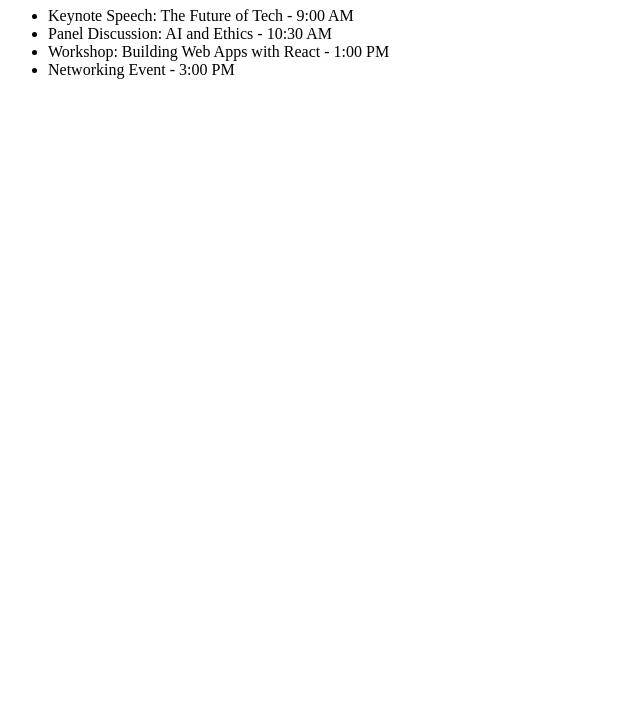
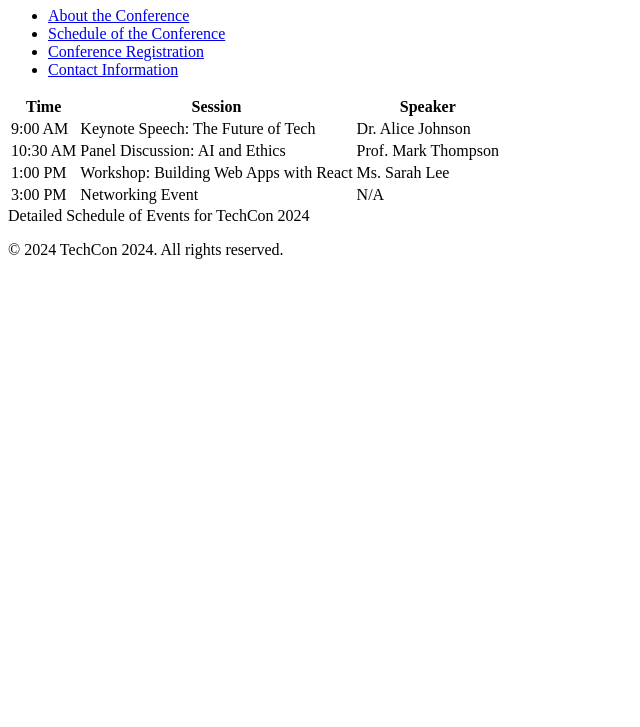
Before and after one commit to Kesde/TechCon_HTML, a plain HTML site: page techcon_website/schedule.html in a window 1280 px wide. Shown: the part 73-800 px from the top of the page, without its empty margins (0-640 px from the left). Drawn offline with Linux system fonts and the light colour scheme.

Commit message:
Update schedule file

```diff
--- a/techcon_website/schedule.html
+++ b/techcon_website/schedule.html
@@ -4,14 +4,50 @@
     <meta charset="UTF-8">
     <meta name="viewport" content="width=device-width, initial-scale=1.0">
     <title>TechCon 2024 Conference Schedule</title>
+     <header>
+        <h1>About TechCon 2024</h1>
+    </header>
+     <nav>
+        <ul>
+            <li><a href="about.html">About the Conference</a></li>
+            <li><a href="schedule.html">Schedule of the Conference</a></li>
+            <li><a href="register.html">Conference Registration</a></li>
+            <li><a href="contact.html">Contact Information</a></li>
+        </ul>
+    </nav>
 </head>
 <body>
-    <h1>Schedule of Events</h1>
-    <ul>
-        <li>Keynote Speech: The Future of Tech - 9:00 AM</li>
-        <li>Panel Discussion: AI and Ethics - 10:30 AM</li>
-        <li>Workshop: Building Web Apps with React - 1:00 PM</li>
-        <li>Networking Event - 3:00 PM</li>
-    </ul>
+    <main>
+        <table>
+            <tr>
+                <th scope="col">Time</th>
+                <th scope="col">Session</th>
+                <th scope="col">Speaker</th>
+            </tr>
+            <tr>
+                <td>9:00 AM</td>
+                <td>Keynote Speech: The Future of Tech</td>
+                <td>Dr. Alice Johnson</td>
+            </tr>
+            <tr>
+                <td>10:30 AM</td>
+                <td>Panel Discussion: AI and Ethics</td>
+                <td>Prof. Mark Thompson</td>
+            </tr>
+            <tr>
+                <td>1:00 PM</td>
+                <td>Workshop: Building Web Apps with React</td>
+                <td>Ms. Sarah Lee</td>
+            </tr>
+            <tr>
+                <td>3:00 PM</td>
+                <td>Networking Event</td>
+                <td>N/A</td>
+            </tr>
+        </table>
+        <caption>Detailed Schedule of Events for TechCon 2024</caption>
+    </main>
+    <footer>
+        <p>&copy; 2024 TechCon 2024. All rights reserved.</p>
 </body>
 </html>
```
Also changed, not shown: techcon_website/about.html (+1 -1 lines).
